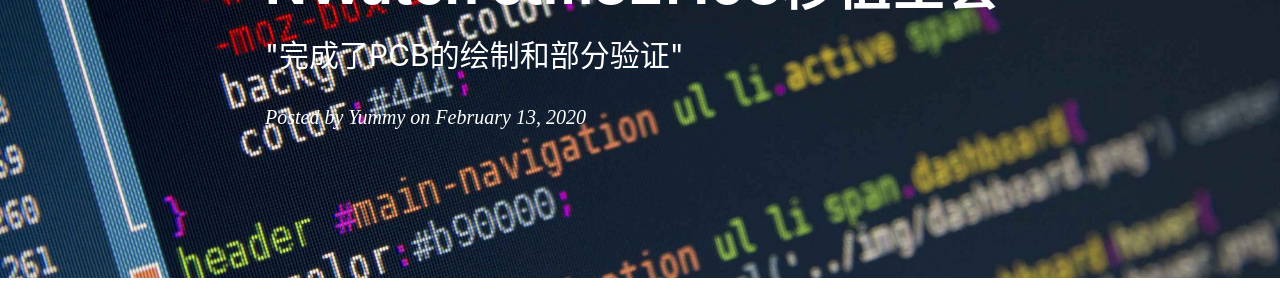
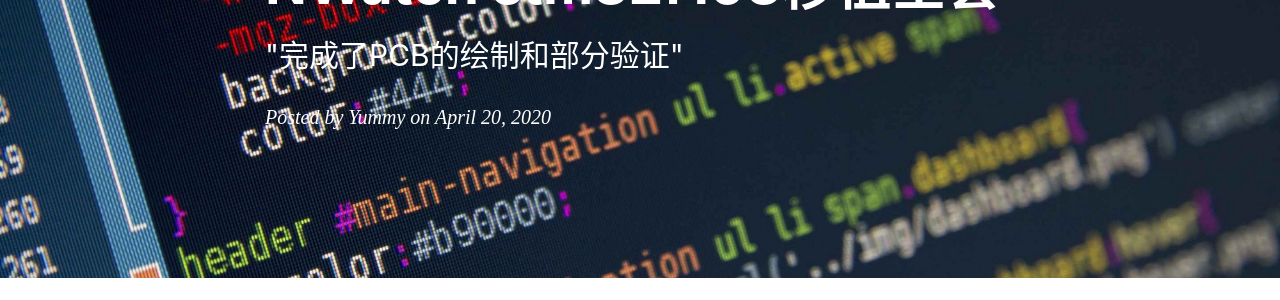
Before and after one commit to Soysauce007/Soysauce007.github.io, a Jekyll site: the page built from _posts/2020-04-20-NWatch-2.0.md, in a window 1280 px wide and 900 px high. Shown: the part 245-545 px from the top of the window. Built offline with Jekyll 4.4.1, drawn with Linux system fonts in a browser that asks for light colours; nearby versions of some CDN libraries; comment, search, counter and statistics services are not loaded.

Commit message:
修改时间错误

```diff
--- a/_posts/2020-04-20-NWatch-2.0.md
+++ b/_posts/2020-04-20-NWatch-2.0.md
@@ -2,7 +2,7 @@
 layout:     post
 title: "NWatch stm32f103移植全套"
 subtitle:   " \"完成了PCB的绘制和部分验证\""
-date: 2020-02-13 21:30:23 +0800
+date: 2020-04-20 23:45:23 +0800
 author:   "Yummy"
 category: NWatch
 catalog: true
```
